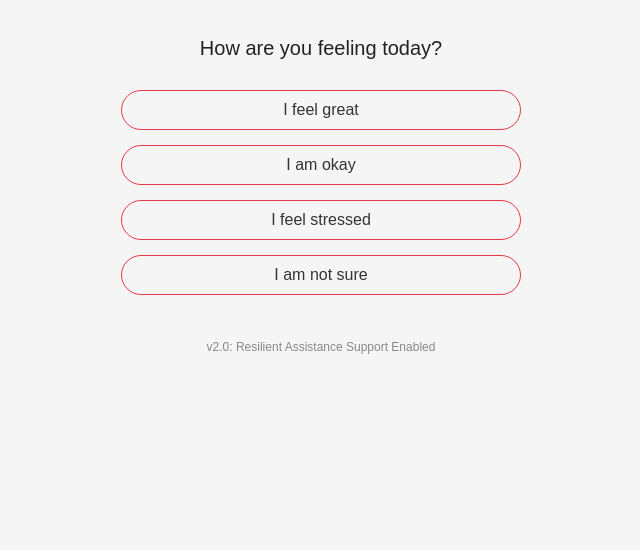
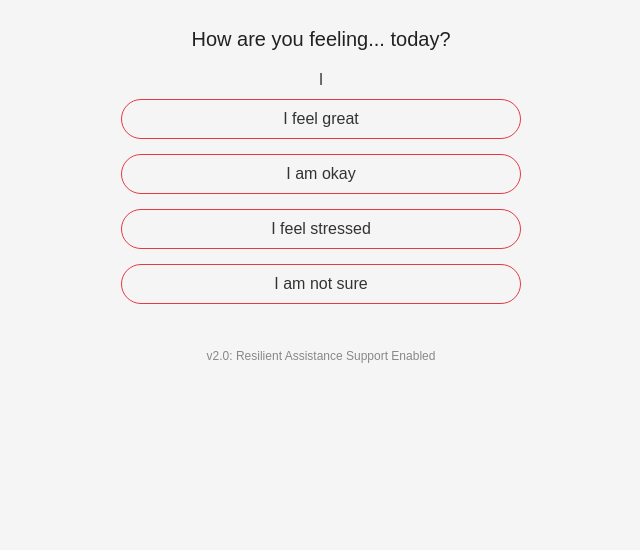
Before and after one commit to JoeyProjects24/FLORA---v1.21.35-28.11.24---Anonymous-Chat-System, a plain HTML site: page index.html in a window 1280 px wide. Shown: the part 250-800 px from the top of the page, without its empty margins (319-959 px from the left). Drawn offline with Linux system fonts and the light colour scheme.

Commit message:
index.html

```diff
--- a/index.html
+++ b/index.html
@@ -112,8 +112,8 @@
 
   <!-- Question Area -->
   <div class="question" id="question">
-    How are you feeling today?
-  </div>
+    How are you feeling... today?
+  </div>l
 
   <!-- Response Buttons -->
   <div class="response-container" id="response-container">
```
